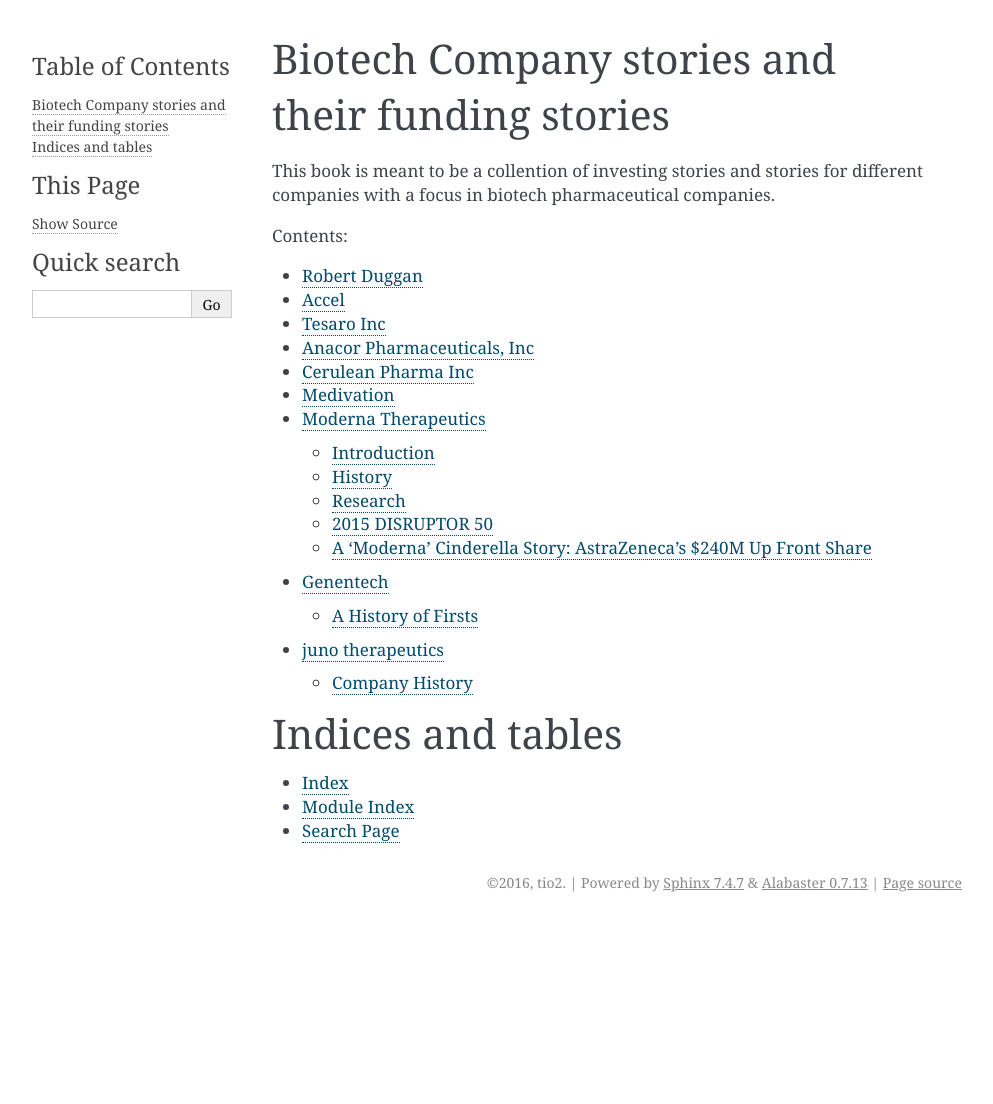
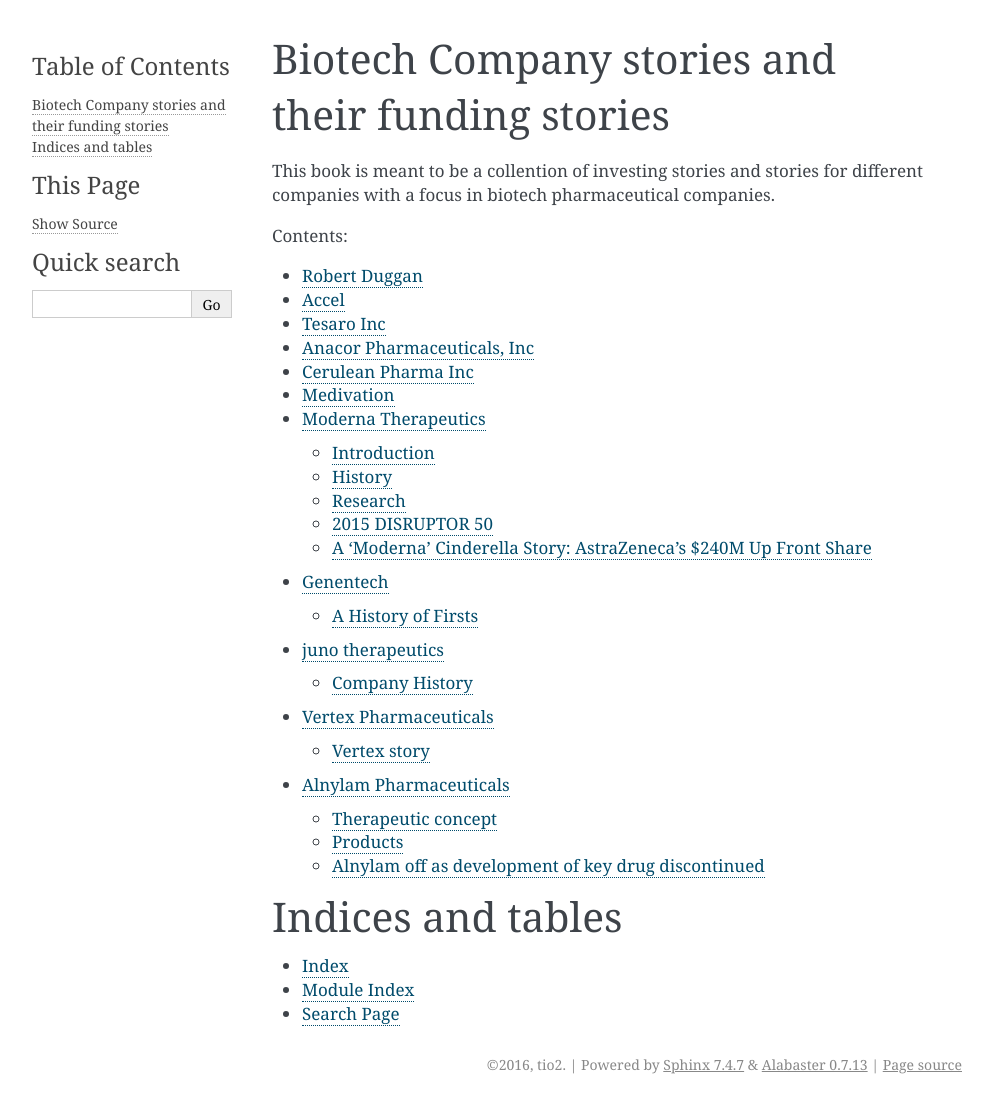
Before and after one commit to TiO2/book, a Sphinx documentation site: the page built from docs/index.rst, in a window 1280 px wide. Shown: the whole page, without its empty margins (148-1141 px from the left). Built offline with Sphinx 7.4.7, drawn with Linux system fonts in a browser that asks for light colours; before the commit the page ends 922 px from its top, so only the background shows below that; part of the change alters nothing that is shown.

Commit message:
added vertex and Alnylam

```diff
--- /dev/null
+++ b/docs/chapters/chapter10.rst
@@ -0,0 +1,28 @@
+.. _vertex:
+.. index:: biotech
+
+Vertex Pharmaceuticals
+========================
+
+
+Vertex Pharmaceuticals is an American Pharmaceutical company based in Boston, Massachusetts.
+
+Vertex was founded in 1989 by Joshua Boger[2] and Kevin J. Kinsella.[3] Vertex was one of the first biotech firms to use an explicit strategy of rational drug design rather than combinatorial chemistry.
+
+By 2004, its product pipeline focused on viral infections, inflammatory and autoimmune disorders, and cancer. It maintains headquarters in South Boston, Massachusetts, and two research facilities, in San Diego, California, and Oxford, England. The company's beginnings were profiled by Barry Werth in the 1994 book The Billion-Dollar Molecule[3] and its further development in his 2014 book, The Antidote: Inside the World of New Pharma.[4] In 2009, the company had about 1,800 employees, including 1,200 in the Boston area.[2]
+
+In January 2014, Vertex completed its move from Cambridge, Massachusetts to Boston, Massachusetts, and took residence in a new, $800 million complex. Located on the South Boston waterfront, it will mark the first time in the company's history that all of the roughly 1,200 Vertex employees in the Greater Boston area will be working together.
+
+Since late 2011, when Jeffrey M. Leiden joined Vertex as CEO, Vertex has ranked among the top 15 best performing companies on the Standard & Poor’s 500. Vertex shares increased 250 percent in the same period.[5] Vertex posted only one annual profit since it was founded in 1989.[5]
+
+
+Vertex story
++++++++++++++
+
+Vertex Pharmaceuticals (NASDAQ:VRTX) is a rare biotech success story. Started in 1989 by chemist Joshua Boger, the company was fueled for many years by three key ingredients: a unique approach to drug discovery, the tenacious dedication of a small group of scientists, and an ambitious long-term vision. It took decades for Vertex to translate its research and development efforts into FDA approved products. Investors who were early believers in the biotech's mission and willing to take on risk, however, have been rewarded for their patience; shares are up more than 1,760% since the stock's IPO in 1991.
+
+But don't for a minute think that Vertex's trek to commercialization was easy, or that the company is no longer facing challenges.
+
+Over more than two decades, Vertex has faced management shake-ups, suffered growing pains as it shifted its focus from drug discovery to sales and marketing, and has had to reinvent itself numerous times to stay relevant in this ever-changing industry. In 2011, for example, Vertex boasted the fastest drug launch in history after its hepatitis C therapeutic, Incivek, surpassed $1 billion in sales after its first year on the market. Those sales quickly eroded, however, after competitors emerged with more effective antiviral medications. Vertex was able to avoid disaster by quickly shifting its focus to its cystic fibrosis program, and shares have climbed almost 87% over the last twelve months as investors expect the company to expand its portfolio and develop more breakthrough therapies in the years to come.
+
+To gain more insight into the history of Vertex Pharmaceuticals and learn what it truly takes to create a winning business in the fiercely competitive biotech industry, Fool.com's health-care bureau chief Max Macaluso spoke with Barry Werth, an award-winning journalist who has followed Vertex almost from the day it opened its doors. Werth's book The Billion-Dollar Molecule, widely regarded as a must-read for passionate biotech investors, offered an inside look at Vertex soon after it was established. Earlier this month, Werth released a sequel, The Antidote: Inside the World of New Pharma, which continues the Vertex story and chronicles the company's path from a fledgling start-up to a company with a multibillion-dollar market cap.
--- /dev/null
+++ b/docs/chapters/chapter11.rst
@@ -0,0 +1,51 @@
+.. _alynylam:
+.. index:: biotech
+
+Alnylam Pharmaceuticals
+========================
+
+
+Alnylam Pharmaceuticals is a biopharmaceutical company focused on the discovery, development and commercialization of RNA interference (RNAi) therapeutics for genetically defined diseases. The company was founded in 2002 and is headquartered in Cambridge, Massachusetts. In 2016, Forbes included the company on its "100 Most Innovative Growth Companies" list.
+
+
+
+
+Therapeutic concept
++++++++++++++++++++++++
+Main article: RNA interference
+
+Most drug discovery seeks molecules which associate with a "target" associated with a disease and interfere with its function, thus remediating the disease at a molecular level. Examples include small molecule HIV protease inhibitors, which are taken orally, and via the bloodstream, make their way to cells infected with the HIV virus, and block a key enzyme, virally encoded enzyme, HIV protease, by occupying its active site, thereby refusing access of a key viral component, and preventing a key step in the HIV virus life cycle (scission of the HIV polyprotein).
+
+A different approach targets the production of a protein required for the development of the disease. RNAi was discovered to be a natural mechanism for silencing genes through cleavage and degradation of mRNA, first discovered in C. elegans in 1998 by Andrew Fire and Craig Mello.[28] Genes encode the information necessary for cells to synthesize proteins, and proteins made abnormally cause many human diseases. When a mutant gene is silenced, the cell stops making the abnormal protein specified by that gene, potentially improving the course of the disease. In 2001, Alnylam founders began using small interfering RNAs, known as siRNAs, to silence genes by targeting mRNA in mammalian cells.[29]
+
+Products
++++++++++++
+
+In 2016, Alnylam Pharmaceuticals had 18 potential treatments[30] in various development stages across three Strategic Therapeutic Areas (STArs), Genetic Medicine, Cardio-Metabolic Disease and Hepatic Infectious Disease. In 2016, the company had two candidates in phase III studies, patisiran, a treatment targeting transthyretin (TTR) for the treatment of TTR-mediated amyloidosis (ATTR), in patients with familial amyloidotic polyneuropathy (FAP) and revusiran, for the treatment of familial amyloidotic cardiomyopathy (FAC).[31]
+
+
+
+Alnylam off as development of key drug discontinued
+++++++++++++++++++++++++++++++++++++++++++++++++++++
+
+Wednesday, 5 Oct 2016 | 5:11 PM ET | 02:46
+
+Alnylam Pharmaceuticals said on Wednesday it would halt development of an experimental therapy for a rare genetic condition that can cause heart failure, after a late-stage study showed that patients given the drug were more likely to die than patients treated with a placebo.
+
+Alnylam shares fell more than 48 percent following the announcement and ended the day at $36.21 a share.
+
+The drug, revusiran, was being developed for treating hereditary amyloidosis with cardiomyopathy, a condition in which amyloid plaque — similar to the substance found in the brains of Alzheimers' patients — collects in organs including the heart, where it can cause heart failure.
+
+Alnylam specializes in a technology known as RNA interference (RNAi), which prevents genes from making their designated proteins. Revusiran was designed to target the gene involved in producing the abnormal protein which causes amyloidosis.
+
+Amyloidosis is diagnosed in 6 to 10 Americans per million each year, according to the American Heart Association, though it is likely underdiagnosed.
+
+Alnylam said study safety monitors recommended that the Phase III trial be suspended after patients on a previous study developed neuropathy, or nerve pain. Unblinded data subsequently "revealed an imbalance of mortality in the revusiran arm as compared to placebo."
+
+The company said the decision does not affect its lead product patisiran, which is currently in Phase III development for treatment of amyloidosis with polyneuropathy, or any other Alnylam investigational RNAi therapeutic program.
+
+Alnylam also said current data across its other programs, including a cholesterol-lowering drug partnered with The Medicines, do not show evidence of drug-related neuropathy.
+
+Shares of The Medicines declined 8 percent to close at $35.33.
+
+Alnylam last month halted development of an earlier-stage RNAi compound after observing elevated liver enzymes in healthy volunteers.
--- a/docs/index.rst
+++ b/docs/index.rst
@@ -22,6 +22,8 @@ Contents:
    chapters/chapter7
    chapters/chapter8
    chapters/chapter9
+   chapters/chapter10
+   chapters/chapter11
 
 Indices and tables
 ==================
```
Also changed, not shown: 1 other file.
